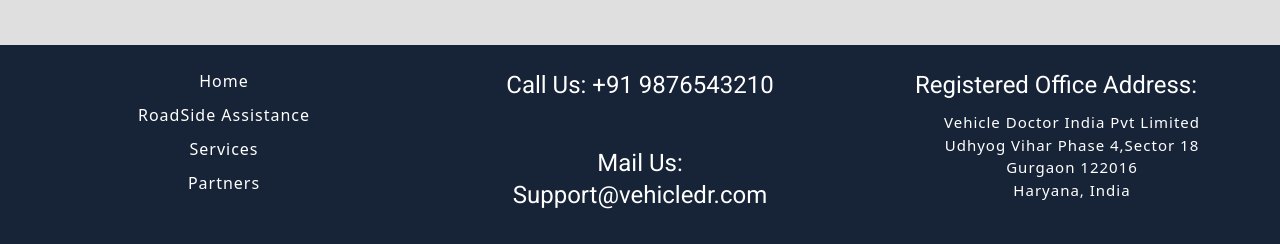
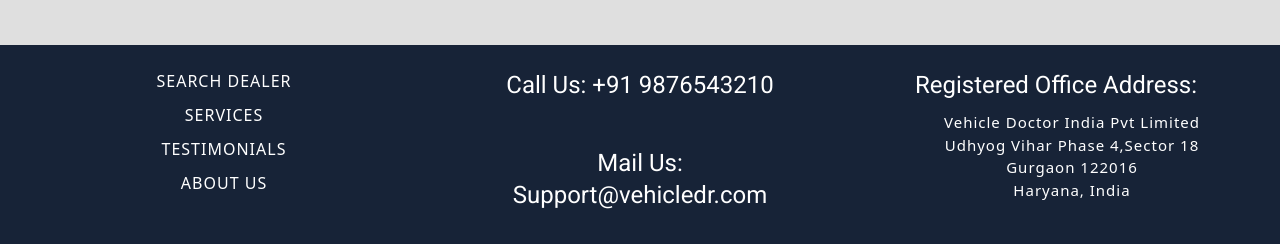
Before and after one commit to pesto-students/vehicle-doctor-frontend-f2-alpha, a React (Create React App) app: page / in a window 1280 px wide. Shown: the part 1797-2041 px from the top of the page. Built offline with nearby package versions, Linux system fonts and the light colour scheme; no server answers.

Commit message:
Fixed About Us Link

```diff
--- a/src/components/AboutUs.tsx
+++ b/src/components/AboutUs.tsx
@@ -11,7 +11,7 @@
                 </div>
                 <div style={{ flex: '20%', padding: '5px', textAlign: 'left' }}>
                     <ul>
-                        <li><h3><span>Trusted</span> Mechanics</h3></li>
+                        <li><h3><span>Trusted</span> Dealers</h3></li>
                         <li><h3><span>Expert</span> mechanics for your every need</h3></li>
                         <li><h3><span>Best-in-class</span> workmanship</h3></li>
                         <li><h3>Top of the line equipment for the <span>best service</span> experience</h3></li>
--- a/src/components/ContactUs.tsx
+++ b/src/components/ContactUs.tsx
@@ -15,29 +15,29 @@
                     <Grid container spacing={12}>
                         <Grid item xs={12} sm={4}>
                             <Box>
-                                <Link href="/" color="inherit" underline="none">
-                                    Home
+                                <Link href="#home" color="inherit" underline="none">
+                                    SEARCH DEALER
                                 </Link>
                             </Box>
                             <Box height={10}>
                             </Box>
                             <Box>
-                                <Link href="/" color="inherit" underline="none">
-                                    RoadSide Assistance
+                                <Link href="#services" color="inherit" underline="none">
+                                SERVICES
                                 </Link>
                             </Box>
                             <Box height={10}>
                             </Box>
                             <Box>
-                                <Link href="/" color="inherit" underline="none">
-                                    Services
+                                <Link href="#rewards" color="inherit" underline="none">
+                                TESTIMONIALS
                                 </Link>
                             </Box>
                             <Box height={10}>
                             </Box>
                             <Box>
-                                <Link href="/" color="inherit" underline="none">
-                                    Partners
+                                <Link href="#aboutus" color="inherit" underline="none">
+                                    ABOUT US
                                 </Link>
                             </Box>
                         </Grid>
```
